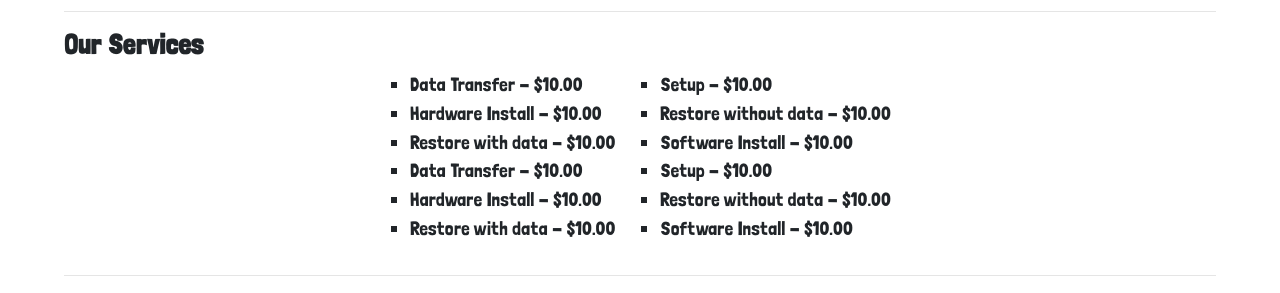
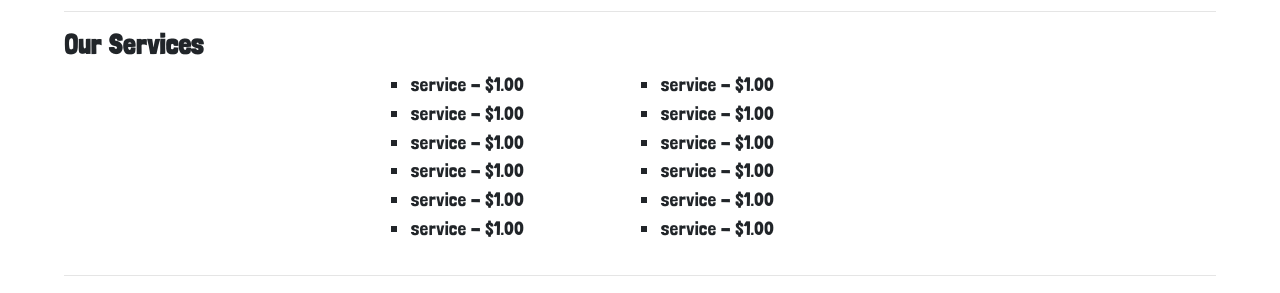
Before and after one commit to ryanmatthewrenaud/Tech-Noodle, a React (Create React App) app in the folder ReactSite/technoodle/: page / in a window 1280 px wide. Shown: the part 229-522 px from the top of the page. Built offline with nearby package versions, Linux system fonts and the light colour scheme.

Commit message:
Resolved issues with service formatting

```diff
--- a/ReactSite/technoodle/src/components/clientsite/Services.jsx
+++ b/ReactSite/technoodle/src/components/clientsite/Services.jsx
@@ -2,14 +2,10 @@ import { useState } from "react"
 import clientsite from './assests/styling/clientsite.css'
 
 export default function Services() {
-    const [prices, setPrices] = useState(
+    const [service, setService] = useState(
         {
-            datatransfer: 10,
-            setup: 10,
-            hardwareinstall: 10,
-            restorenodata: 10,
-            restorewithdata: 10,
-            softwareinstall: 10,
+            servicename: "service",
+            service: 1
         }
     )
 
@@ -19,19 +15,19 @@ export default function Services() {
             <div className="services-container">
                 <h3><b>Our Services</b></h3>
                 <ul className="services-ul">
-                    <li className="services-li">Data Transfer - ${prices.datatransfer.toFixed(2)}</li>
-                    <li className="services-li">Setup - ${prices.setup.toFixed(2)}</li>
-                    <li className="services-li">Hardware Install - ${prices.hardwareinstall.toFixed(2)}</li>
-                    <li className="services-li">Restore without data - ${prices.restorenodata.toFixed(2)}</li>
-                    <li className="services-li">Restore with data - ${prices.restorewithdata.toFixed(2)}</li>
-                    <li className="services-li">Software Install - ${prices.softwareinstall.toFixed(2)}</li>
+                    <li className="services-li">{service.servicename} - ${service.service.toFixed(2)}</li>
+                    <li className="services-li">{service.servicename} - ${service.service.toFixed(2)}</li>
+                    <li className="services-li">{service.servicename} - ${service.service.toFixed(2)}</li>
+                    <li className="services-li">{service.servicename} - ${service.service.toFixed(2)}</li>
+                    <li className="services-li">{service.servicename} - ${service.service.toFixed(2)}</li>
+                    <li className="services-li">{service.servicename} - ${service.service.toFixed(2)}</li>
                     {/* added to make it look more change in future */}
-                    <li className="services-li">Data Transfer - ${prices.datatransfer.toFixed(2)}</li>
-                    <li className="services-li">Setup - ${prices.setup.toFixed(2)}</li>
-                    <li className="services-li">Hardware Install - ${prices.hardwareinstall.toFixed(2)}</li>
-                    <li className="services-li">Restore without data - ${prices.restorenodata.toFixed(2)}</li>
-                    <li className="services-li">Restore with data - ${prices.restorewithdata.toFixed(2)}</li>
-                    <li className="services-li">Software Install - ${prices.softwareinstall.toFixed(2)}</li>
+                    <li className="services-li">{service.servicename} - ${service.service.toFixed(2)}</li>
+                    <li className="services-li">{service.servicename} - ${service.service.toFixed(2)}</li>
+                    <li className="services-li">{service.servicename} - ${service.service.toFixed(2)}</li>
+                    <li className="services-li">{service.servicename} - ${service.service.toFixed(2)}</li>
+                    <li className="services-li">{service.servicename} - ${service.service.toFixed(2)}</li>
+                    <li className="services-li">{service.servicename} - ${service.service.toFixed(2)}</li>
 
                 </ul>
             </div >
```
